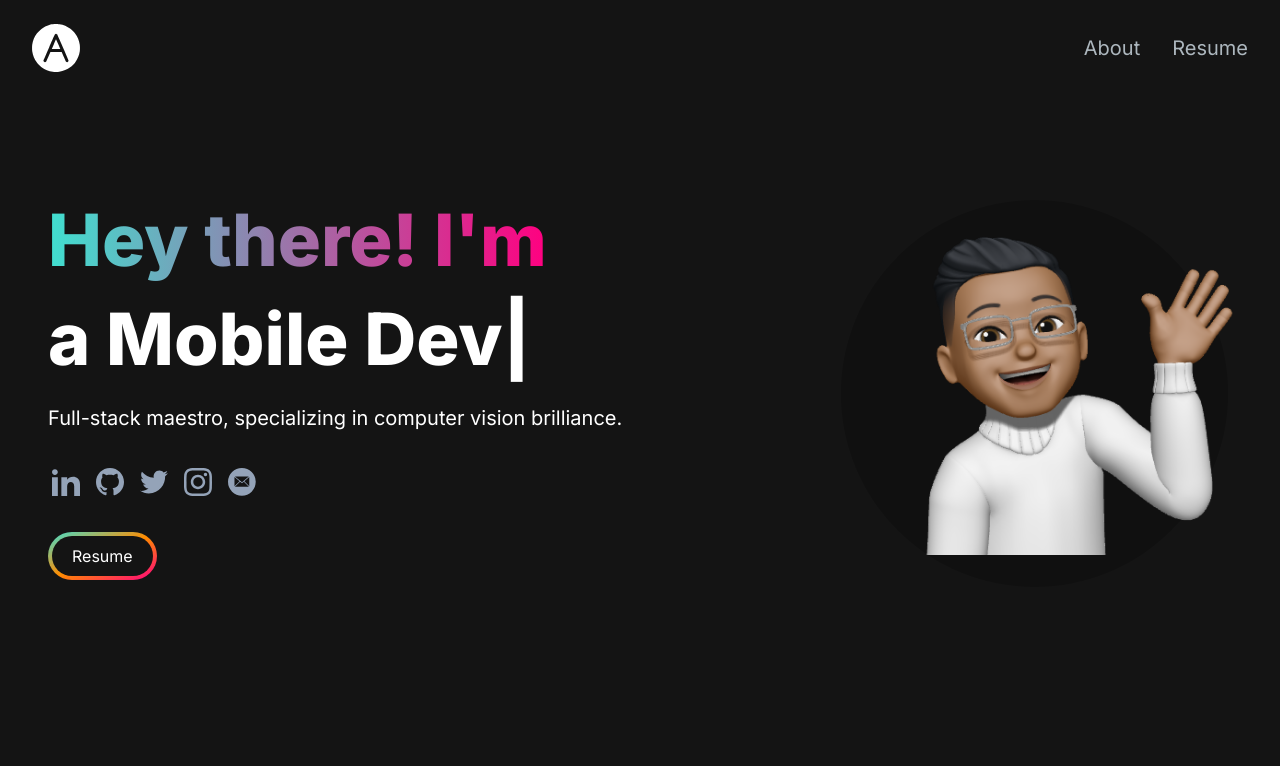
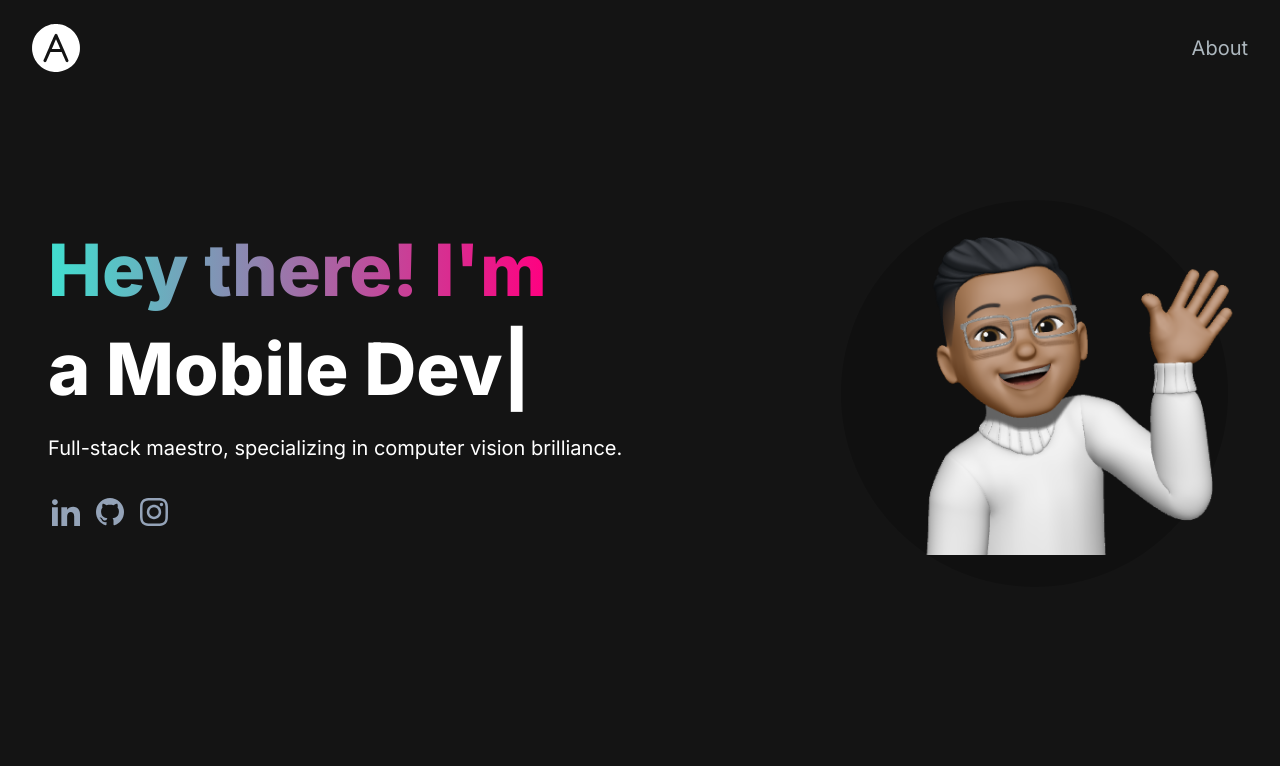
Before and after one commit to AbhijayNair/abhijaynair.github.io, a Next.js app: page / in a window 1280 px wide. Shown: the top 766 px of the page. Built offline with nearby package versions, Linux system fonts and the light colour scheme.

Commit message:
remove elements

```diff
--- a/app/components/ContactSection.jsx
+++ b/app/components/ContactSection.jsx
@@ -16,11 +16,11 @@ const ContactSection = () => {
           Let&apos;s Chat!
         </h2>
         <br />
-        <p className="text-left my-2 mb-4 max-w-md">
+        {/* <p className="text-left my-2 mb-4 max-w-md">
           I am currently looking for new opportunities as a Software Developer,
           so if you want to chat about that or just want to say hi, send me a
           message. I will try my best to get back to you as soon as possible!
-        </p>
+        </p> */}
       </div>
       <div>
         <form className="flex flex-col" onSubmit={handleSubmit}>
--- a/app/components/Footer.jsx
+++ b/app/components/Footer.jsx
@@ -4,7 +4,7 @@ const Footer = () => {
   return (
     <footer className="footer border z-10 border-t-[#33353F] border-l-transparent border-r-transparent border-b-transparent text-white">
       <div className="container p-10 flex justify-between">
-        <span>&copy;Abhijay Nair, 2024</span>
+        <span>&copy;Abhijay Nair, 2025</span>
         <p className="text-slate-600 ml-3">&#9749; Brewed with 	&#10084; using <span className="font-semibold">Next.js</span> and <span className="font-semibold">tailwindcss</span></p>
       </div>
     </footer>
--- a/app/components/HeroSection.tsx
+++ b/app/components/HeroSection.tsx
@@ -36,22 +36,6 @@ const HeroSection = () => {
           <div className="inline-block">
             <SocialsRow />
           </div>
-          <div>
-              {/* <button
-                type="submit"
-                onClick={() => location.href = "#contact"}
-                className="px-6 inline-block w-full py-3 sm:w-fit rounded-full mr-4 bg-gradient-to-br from-primary via-middle to-secondary hover:bg-slate-200 text-white"
-              >
-                Contact Me
-              </button> */}
-            <button
-              className="px-1 inline-block py-1 w-full sm:w-fit rounded-full bg-gradient-to-br from-primary via-middle to-secondary hover:bg-slate-800 text-white mt-3"
-            >
-              <span className="block bg-[#141414] hover:bg-slate-800 rounded-full px-5 py-2">
-                <Link href="/resume">Resume</Link>
-              </span>
-            </button>
-          </div>
         </div>
         <div className="col-span-4 px-1 py-2 mt-4 ">
           <div className="bg-black bg-opacity-20 rounded-full w-full sm:w-fit">
--- a/app/components/Navbar.jsx
+++ b/app/components/Navbar.jsx
@@ -8,7 +8,6 @@ import MenuOverlay from "./MenuOverlay";
 
 const NavLinks = [
   { title: "About", href: "#about" },
-  { title: "Resume", href: "/resume" },
 ];
 
 export const Navbar = () => {
--- a/app/components/SocialsRow.jsx
+++ b/app/components/SocialsRow.jsx
@@ -28,20 +28,6 @@ const SocialsRow = () => {
           </svg>
         </a>
       </li>
-
-      <li>
-        <a href="https://twitter.com/abhijay_n" target="_blank">
-          <svg
-            xmlns="http://www.w3.org/2000/svg"
-            className="h-7 w-7 text-slate-400 hover:text-white"
-            fill="currentColor"
-            viewBox="0 0 24 24"
-          >
-            <path d="M24 4.557c-.883.392-1.832.656-2.828.775 1.017-.609 1.798-1.574 2.165-2.724-.951.564-2.005.974-3.127 1.195-.897-.957-2.178-1.555-3.594-1.555-3.179 0-5.515 2.966-4.797 6.045-4.091-.205-7.719-2.165-10.148-5.144-1.29 2.213-.669 5.108 1.523 6.574-.806-.026-1.566-.247-2.229-.616-.054 2.281 1.581 4.415 3.949 4.89-.693.188-1.452.232-2.224.084.626 1.956 2.444 3.379 4.6 3.419-2.07 1.623-4.678 2.348-7.29 2.04 2.179 1.397 4.768 2.212 7.548 2.212 9.142 0 14.307-7.721 13.995-14.646.962-.695 1.797-1.562 2.457-2.549z" />
-          </svg>
-        </a>
-      </li>
-
       <li>
         <a href="https://instagram.com/abhijaynair" target="_blank">
           <svg
@@ -54,21 +40,6 @@ const SocialsRow = () => {
           </svg>
         </a>
       </li>
-
-      <li>
-        <a href="mailto:contact@abhijaynair.com" target="_blank">
-          <svg
-            xmlns="http://www.w3.org/2000/svg"
-            className="h-7 w-7 text-slate-400 hover:text-white"
-            fill="currentColor"
-            viewBox="0 0 124 124">
-            <path
-              fillRule="evenodd"
-              d="M61.44,0A61.44,61.44,0,1,1,0,61.44,61.44,61.44,0,0,1,61.44,0ZM30.73,38,62,63.47,91.91,38Zm-2,42.89L51,58.55,28.71,40.39V80.87ZM53.43,60.55l-22.95,23H92.21l-21.94-23L63,66.71h0a1.57,1.57,0,0,1-2,0l-7.59-6.19Zm19.24-2,21.5,22.54V40.19L72.67,58.51Z"
-            />
-          </svg>
-        </a>
-      </li>
     </ul>
   );
 };
--- a/app/resume/page.tsx
+++ /dev/null
@@ -1,40 +0,0 @@
-'use client';
-import { Navbar } from "../components/Navbar"
-import { useState, useEffect } from "react";
-import Footer from "../components/Footer"
-import { Suspense } from "react";
-
-export default function Resume() {
-  const [pdfHeight, setPdfHeight] = useState(0);
-
-  useEffect(() => {
-    const updatePdfHeight = () => {
-      const windowHeight = window.innerHeight;
-      const footerHeight = 8; // Adjust this value based on your actual footer height
-      const newHeight = windowHeight - footerHeight;
-      setPdfHeight(newHeight);
-    };
-
-    updatePdfHeight();
-    window.addEventListener('resize', updatePdfHeight);
-
-    return () => window.removeEventListener('resize', updatePdfHeight);
-  }, []);
-  return (<div className="mb-0 bg-[#141414] scroll-smooth">
-      <main className="flex min-h-screen flex-col bg-[#141414]">
-          <Suspense fallback={<>Loading...</>}>
-          <main className="flex flex-col items-center bg-[#141414]">
-            <div className="w-full max-w-5xl overflow-hidden bg-[#141414]">
-              <iframe
-                src="./JayNair_resume.pdf#toolbar=1&navpanes=0&scrollbar=1&page=1&view=Fit"
-                className="w-full border-none"
-                style={{ height: `${pdfHeight}px` }}
-                title="Resume PDF"
-              />
-            </div>
-          </main>
-          </Suspense>
-      </main>
-      <Footer />
-    </div>)
-}
```
